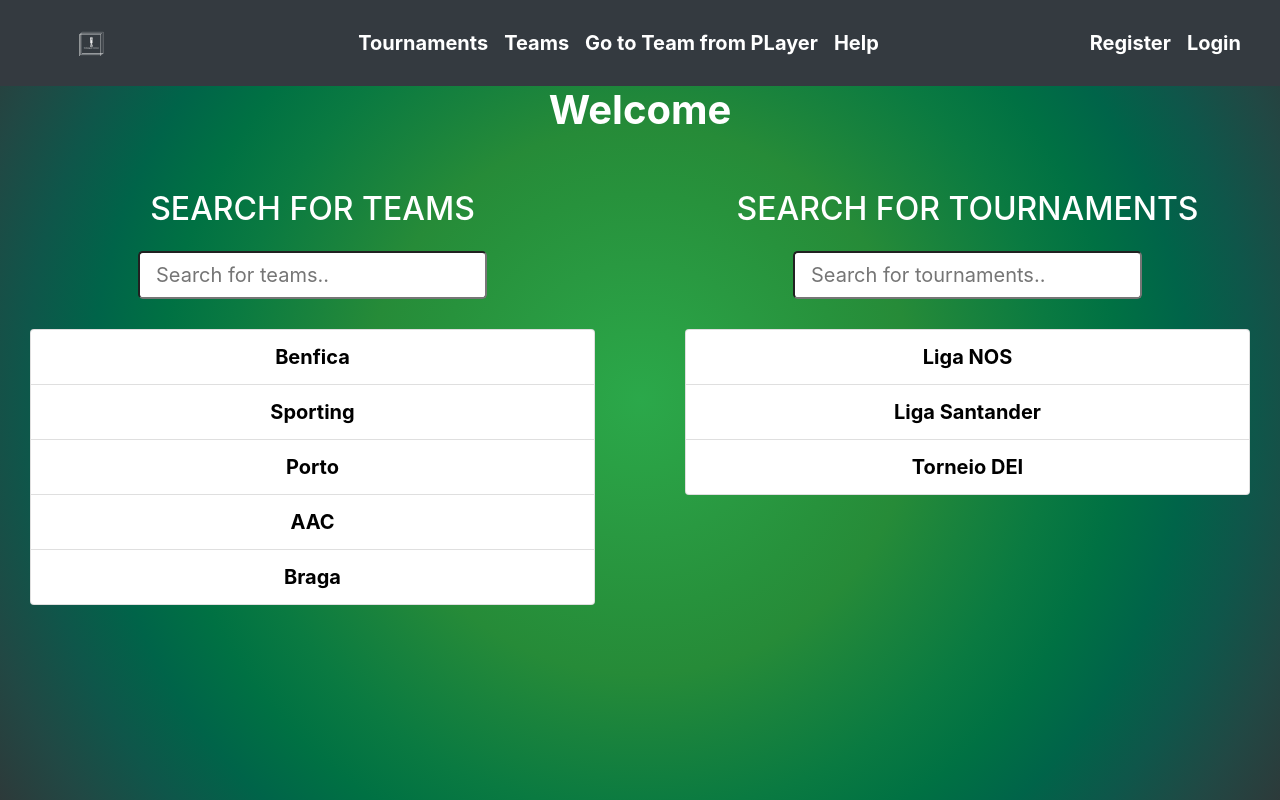
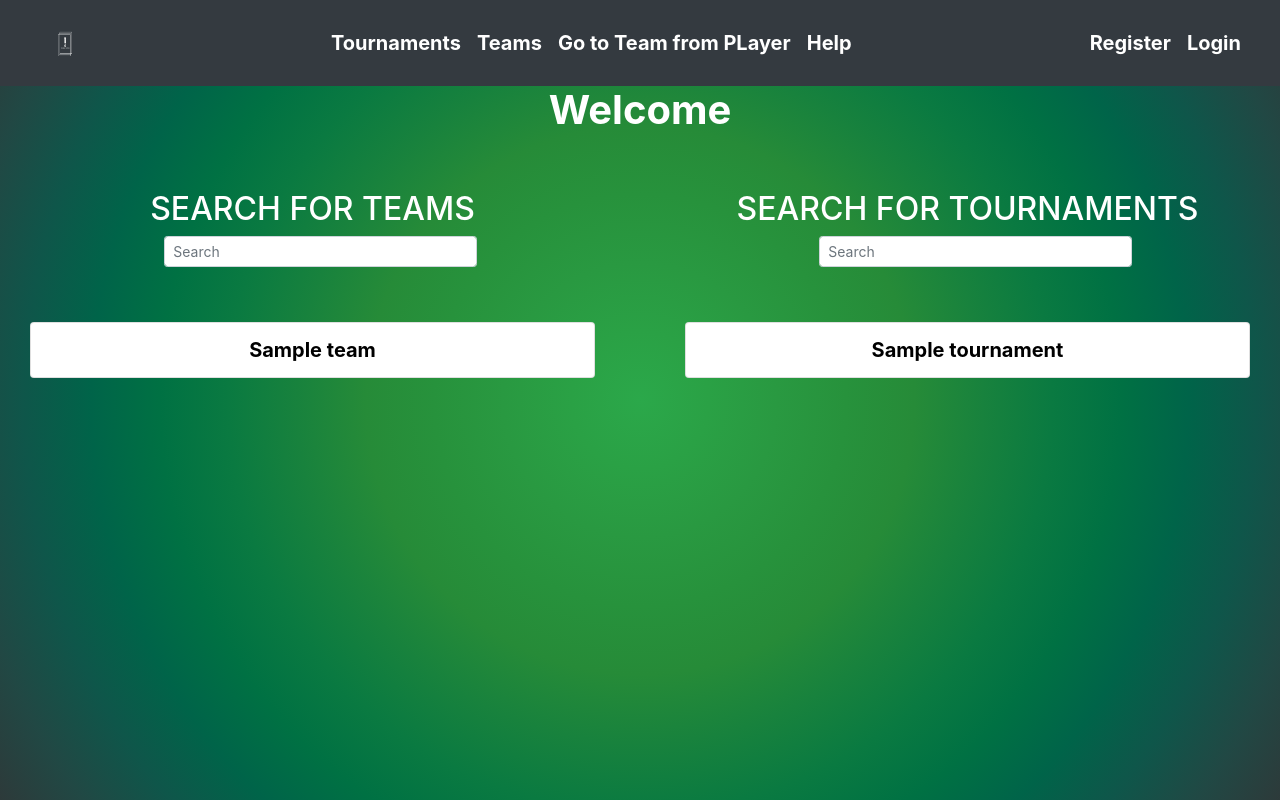
Before and after one commit to miguelpmmarques/DataBaseProject, a Django app: page / in a window 1280 px wide. Run offline with Django 3.2, Linux system fonts and the light colour scheme; tables that the repository leaves empty hold one stand-in row (values such as "Sample post"); parts of the project's set-up code (start-up, migrations or seed data) failed here and were passed over; some libraries are stand-ins or nearby versions.

Commit message:
Main menu rest integration

```diff
--- a/UniLeague/main/static/CSS/extraClasses.css
+++ b/UniLeague/main/static/CSS/extraClasses.css
@@ -1,46 +1,52 @@
-.background{
+.background {
     background-image: radial-gradient(circle, #2ba84a, #2aa145, #299941, #27923c, #268b38, #18823d, #0a7a41, #007143, #006449, #0f564a, #214844, #2d3a3a);
     overflow-x: hidden;
 }
 
-.menuButton{
+.menuButton {
     width: 300px;
     height: 100px;
     font-size: 30px;
 }
+
 .navbar .navbar-collapse {
     text-align: center;
 }
 
 img {
-    width:100%;
+    width: 70px;
     height: 70px;
 }
-a{
+
+a {
     font-size: 20px;
     font-weight: bold;
 }
+
 a:hover {
     font-size: 25px;
 }
-.groupList{
+
+.groupList {
     font-size: 20px;
     font-weight: bold;
     color: black;
 }
-.list-group-item:active{
+
+.list-group-item:active {
     background-color: yellow;
 }
+
 .margin {
-  margin-bottom:15px;
+    margin-bottom: 15px;
     margin-left: 30px;
-  margin-top:15px;
-  margin-right:30px;
+    margin-top: 15px;
+    margin-right: 30px;
 }
 
-.list-group-item:hover{
-  background-color:rgba(0, 0, 0, 0.5);
+.list-group-item:hover {
+    background-color: rgba(0, 0, 0, 0.5);
     color: white;
-  transition:  0.5s;
-  -webkit-transition:  0.5s;
+    transition: 0.5s;
+    -webkit-transition: 0.5s;
 }
--- a/UniLeague/main/static/js/adminMenu.js
+++ b/UniLeague/main/static/js/adminMenu.js
@@ -31,12 +31,14 @@
                     extra = "(Player)";
                 }
                 var li = document.createElement("li");
+                li.className = "groupList list-group-item";
                 li.appendChild(document.createTextNode(`${elem.first_name} ${elem.last_name} ${extra}`));
                 ul.appendChild(li);
             }
         } else {
             for (elem of e) {
                 var li = document.createElement("li");
+                li.className = "groupList list-group-item";
                 li.appendChild(document.createTextNode(`${elem.name}`));
                 ul.appendChild(li);
             }
--- a/UniLeague/main/templates/main/MainMenu.html
+++ b/UniLeague/main/templates/main/MainMenu.html
@@ -1,13 +1,16 @@
 {% extends 'main/navbar.html' %}
+{% load static %}
 <!DOCTYPE html>
-<html >
+<html>
+
 <head>
     <meta charset="utf-8">
-
     <title>MAIN MENU</title>
 </head>
+
 <body>
     {% block body %}
+    <script src="{% static 'js/adminMenu.js' %}"></script>
 
     {% if user.is_authenticated %}
     <h1 class="font-weight-bold text-center">Welcome {{user.first_name}} {{user.last_name}} </h1>
@@ -16,30 +19,40 @@
     <br>
     <br>
     <div class="row">
-    <div class="col-sm-6 text-center" >
+        <div class="col-sm-6 text-center">
             <h2 class="text-center">SEARCH FOR TEAMS</h2>
-      <input class="form-control-lg margin" type="text" class="" onkeyup="myFunction()" placeholder="Search for teams.." title="Type in a name">
+            <form class="form-inline d-flex justify-content-center" id="teams">
+                <i class="fas fa-search" aria-hidden="true"></i>
+                <input id="input_teams" class="form-control form-control-sm ml-3 w-50" type="text" placeholder="Search" aria-label="Search">
+            </form>
             <br>
-      <ul class="list-group margin">
-        <li class="groupList list-group-item">Benfica</li>
-        <li class="groupList list-group-item">Sporting</li>
-        <li class="groupList list-group-item">Porto</li>
-        <li class="groupList list-group-item">AAC</li>
-        <li class="groupList list-group-item">Braga</li>
+            {% if teams %}
+            <ul id="ul_teams" class="list-group margin">
+                {% for team in teams %}
+                <li class="groupList list-group-item">{{team.name}}</li>
+                {% endfor %}
             </ul>
+            {% endif %}
         </div>
-    <div class="col-sm-6 text-center" >
+        <div class="col-sm-6 text-center">
             <h2 class="text-center">SEARCH FOR TOURNAMENTS</h2>
-      <input class="form-control-lg margin" type="text" class="" onkeyup="myFunction()" placeholder="Search for tournaments.." title="Type in a name">
-      <ul class="list-group margin">
-        <li class="groupList list-group-item">Liga NOS</li>
-        <li class="groupList list-group-item">Liga Santander</li>
-        <li class="groupList list-group-item">Torneio DEI</li>
+            <form class="form-inline d-flex justify-content-center" id="tournaments">
+                <i class="fas fa-search" aria-hidden="true"></i>
+                <input id="input_tournaments" class="form-control form-control-sm ml-3 w-50" type="text" placeholder="Search" aria-label="Search">
+            </form>
+            <br>
+            {% if tournaments %}
+            <ul id="ul_tournaments" class="list-group margin">
+                {% for tournament in tournaments %}
+                <li class="groupList list-group-item">{{tournament.name}}</li>
+                {% endfor %}
             </ul>
+            {% endif %}
         </div>
     </div>
     {% endif %}
 
     {% endblock %}
 </body>
+
 </html>
--- a/UniLeague/main/templates/main/create_tournament.html
+++ b/UniLeague/main/templates/main/create_tournament.html
@@ -1,5 +1,4 @@
-{% extends 'main/navbar.html' %}
-{% include 'main/base_auth.html' %}
+{% include 'main/navbar.html' %}
 {% load static %}
 {% block title %}Create Tournament{% endblock %}
 
--- a/UniLeague/main/templates/main/navbar.html
+++ b/UniLeague/main/templates/main/navbar.html
@@ -79,7 +79,7 @@
     </nav>
     {% block body %}
     {% endblock %}
-  <script src="https://code.jquery.com/jquery-3.2.1.slim.min.js" integrity="sha384-KJ3o2DKtIkvYIK3UENzmM7KCkRr/rE9/Qpg6aAZGJwFDMVNA/GpGFF93hXpG5KkN" crossorigin="anonymous"></script>
+    <script src="https://ajax.googleapis.com/ajax/libs/jquery/3.4.1/jquery.min.js"></script>
     <script src="https://cdnjs.cloudflare.com/ajax/libs/popper.js/1.12.9/umd/popper.min.js" integrity="sha384-ApNbgh9B+Y1QKtv3Rn7W3mgPxhU9K/ScQsAP7hUibX39j7fakFPskvXusvfa0b4Q" crossorigin="anonymous"></script>
     <script src="https://maxcdn.bootstrapcdn.com/bootstrap/4.0.0/js/bootstrap.min.js" integrity="sha384-JZR6Spejh4U02d8jOt6vLEHfe/JQGiRRSQQxSfFWpi1MquVdAyjUar5+76PVCmYl" crossorigin="anonymous"></script>
 </body>
--- a/UniLeague/main/views.py
+++ b/UniLeague/main/views.py
@@ -130,8 +130,7 @@
 
 def profileOtherView(request, user_selected):
     user = CustomUser.objects.get(username=user_selected)
-    return render(request, template_name="main/profile.html", context={"user": user},)
-
+    return render(request, template_name="main/profile.html", context={"user": user})
 
 
 class ProfileView(generic.TemplateView):
@@ -140,6 +139,19 @@
 
 class LandingPageView(generic.TemplateView):
     template_name = "main/MainMenu.html"
+
+    def get(self, request):
+        try:
+            tournaments = TournamentSerializer(Tournament.objects.all(), many=True).data
+            teams = TeamSerializer(Team.objects.all(), many=True).data
+            return render(
+                request,
+                template_name=self.template_name,
+                context={"teams": teams, "tournaments": tournaments},
+            )
+
+        except (Tournament.DoesNotExist, Team.DoesNotExist) as err:
+            raise Http404
 
 
 def log_out_request(request):
@@ -335,7 +347,6 @@
 class RestListTournaments(generics.ListAPIView):
     queryset = Tournament.objects.all()
     serializer_class = TournamentSerializer
-    permission_classes = [IsAuthenticated]
 
     def list(self, request, *args, **kwarg):
         print("HERE")
@@ -476,7 +487,6 @@
 class RestTeamsList(generics.ListAPIView):
     queryset = Team.objects.all()
     serializer_class = TeamSerializer
-    permission_classes = [IsAuthenticated]
 
     def list(self, request, *args, **kwargs):
         queryset = self.filter_queryset(self.get_queryset())
```
Also changed, not shown: UniLeague/main/templates/main/adminMenu.html (+31 -18 lines). Lines whose indentation alone changed are shown as unchanged.
